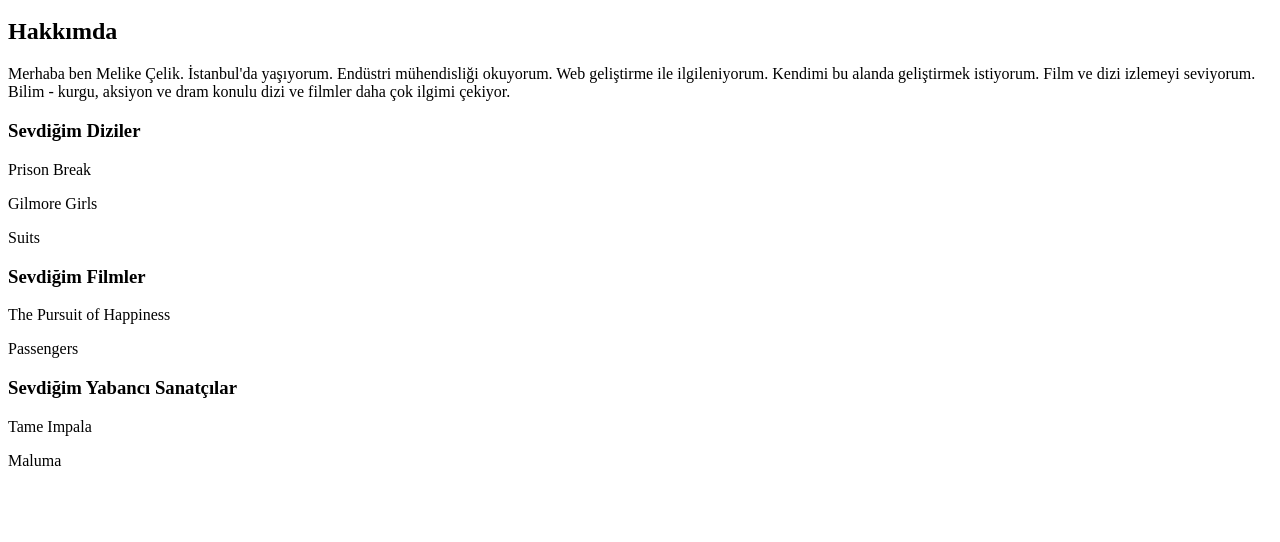
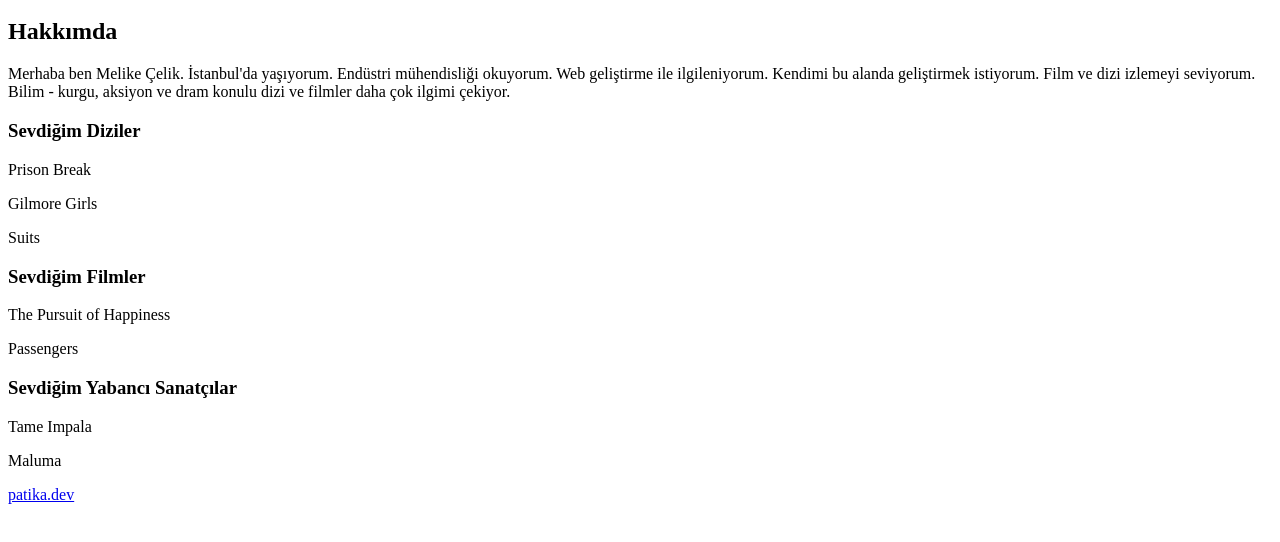
Before and after one commit to melikkecelik/ilkwebsayfasi, a plain HTML site: page index.html in a window 1280 px wide. Shown: the part 48-590 px from the top of the page. Drawn offline with Linux system fonts and the light colour scheme.

Commit message:
commit -  m 'changed'

```diff
--- a/index.html
+++ b/index.html
@@ -15,3 +15,5 @@
 <p>Tame Impala</p>
 <p>Maluma</p>
 <!-- Sevdiğim yabancı sanatçılar eklendi -->
+
+<a href="https://app.patika.dev/courses/html/odev1">patika.dev</a>
```
